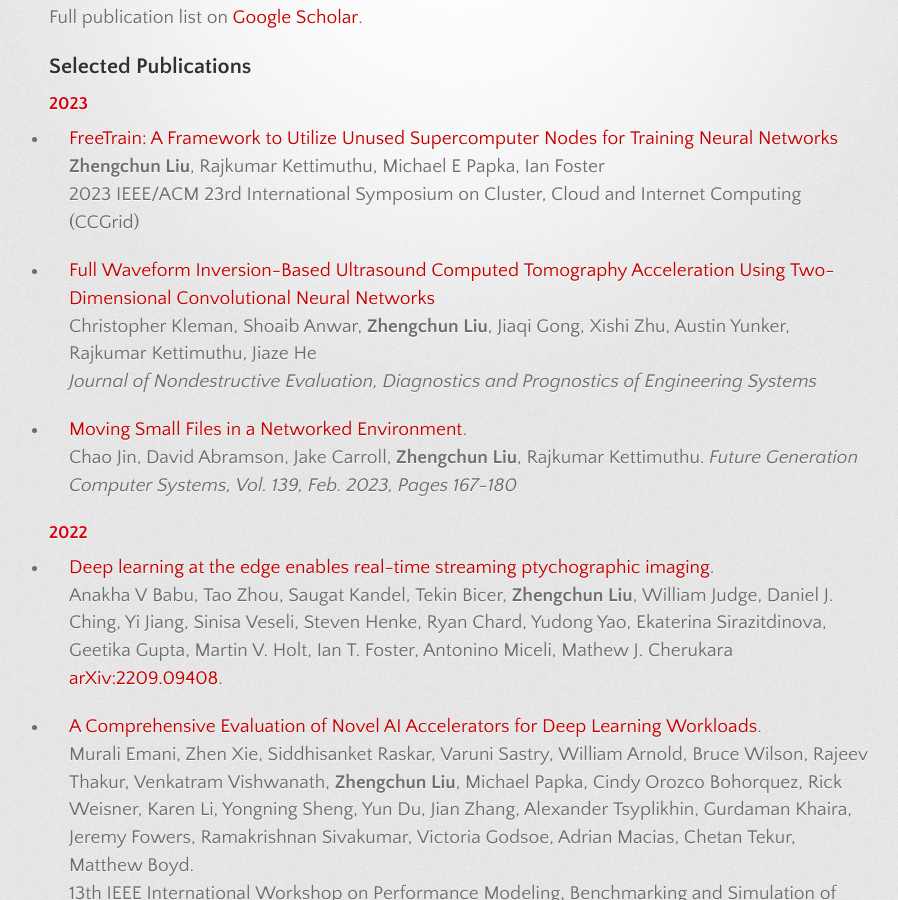
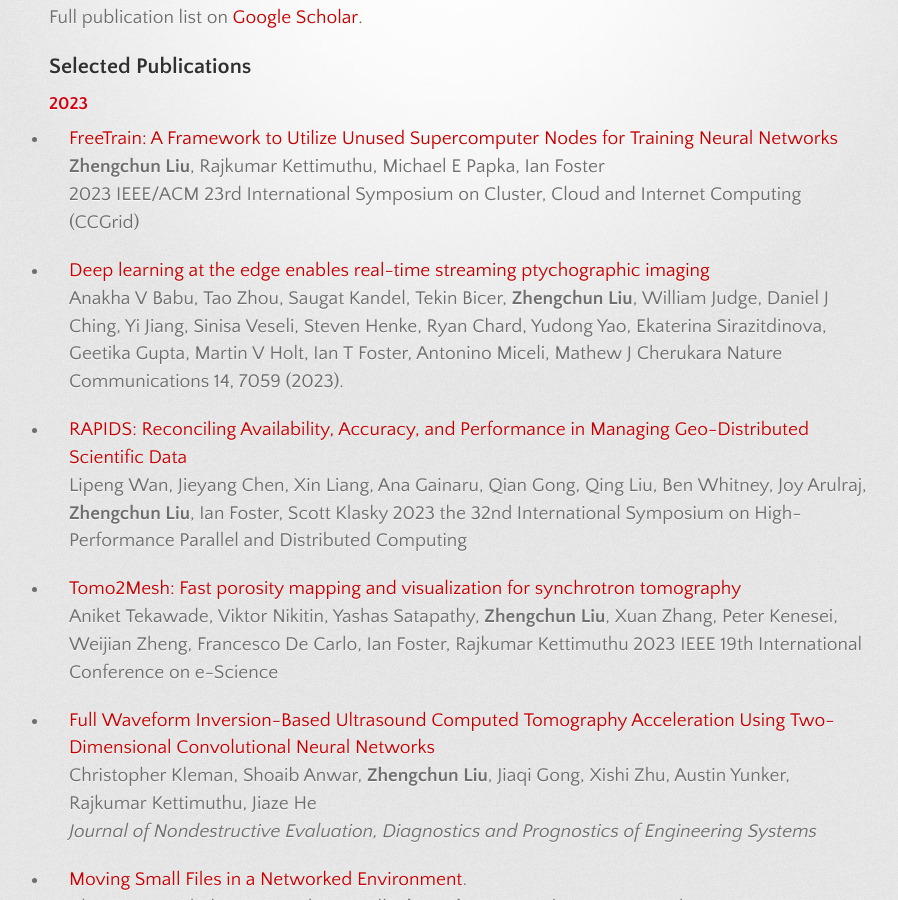
Before and after one commit to lzhengchun/lzhengchun.github.io, a Jekyll site: the page built from Publication.md, in a window 1280 px wide and 900 px high, scrolled down 203 px. Shown: the whole window, without its empty margins (181-1079 px from the left). Built offline with Jekyll 4.4.1, drawn with Linux system fonts in a browser that asks for light colours; some web fonts are replaced.

Commit message:
Update Publication.md

```diff
--- a/Publication.md
+++ b/Publication.md
@@ -10,6 +10,18 @@ Full publication list on [Google Scholar](https://scholar.google.com/citations?u
 - [FreeTrain: A Framework to Utilize Unused Supercomputer Nodes for Training Neural Networks](https://doi.org/10.1109/CCGrid57682.2023.00036)<br>
 **Zhengchun Liu**, Rajkumar Kettimuthu, Michael E Papka, Ian Foster<br>
 2023 IEEE/ACM 23rd International Symposium on Cluster, Cloud and Internet Computing (CCGrid)
+
+- [Deep learning at the edge enables real-time streaming ptychographic imaging](https://doi.org/10.1038/s41467-023-41496-z)<br>
+Anakha V Babu, Tao Zhou, Saugat Kandel, Tekin Bicer, **Zhengchun Liu**, William Judge, Daniel J Ching, Yi Jiang, Sinisa Veseli, Steven Henke, Ryan Chard, Yudong Yao, Ekaterina Sirazitdinova, Geetika Gupta, Martin V Holt, Ian T Foster, Antonino Miceli, Mathew J Cherukara
+Nature Communications 14, 7059 (2023).
+
+- [RAPIDS: Reconciling Availability, Accuracy, and Performance in Managing Geo-Distributed Scientific Data](https://dl.acm.org/doi/pdf/10.1145/3588195.3592983)<br>
+Lipeng Wan, Jieyang Chen, Xin Liang, Ana Gainaru, Qian Gong, Qing Liu, Ben Whitney, Joy Arulraj, **Zhengchun Liu**, Ian Foster, Scott Klasky
+2023 the 32nd International Symposium on High-Performance Parallel and Distributed Computing
+
+- [Tomo2Mesh: Fast porosity mapping and visualization for synchrotron tomography](https://doi.org/10.1109/e-Science58273.2023.10254907)<br>
+Aniket Tekawade, Viktor Nikitin, Yashas Satapathy, **Zhengchun Liu**, Xuan Zhang, Peter Kenesei, Weijian Zheng, Francesco De Carlo, Ian Foster, Rajkumar Kettimuthu
+2023 IEEE 19th International Conference on e-Science
 
 - [Full Waveform Inversion-Based Ultrasound Computed Tomography Acceleration Using Two-Dimensional Convolutional Neural Networks](https://doi.org/10.1115/1.4062092)<br>
 Christopher Kleman, Shoaib Anwar, **Zhengchun Liu**, Jiaqi Gong, Xishi Zhu, Austin Yunker, Rajkumar Kettimuthu, Jiaze He<br>
```
